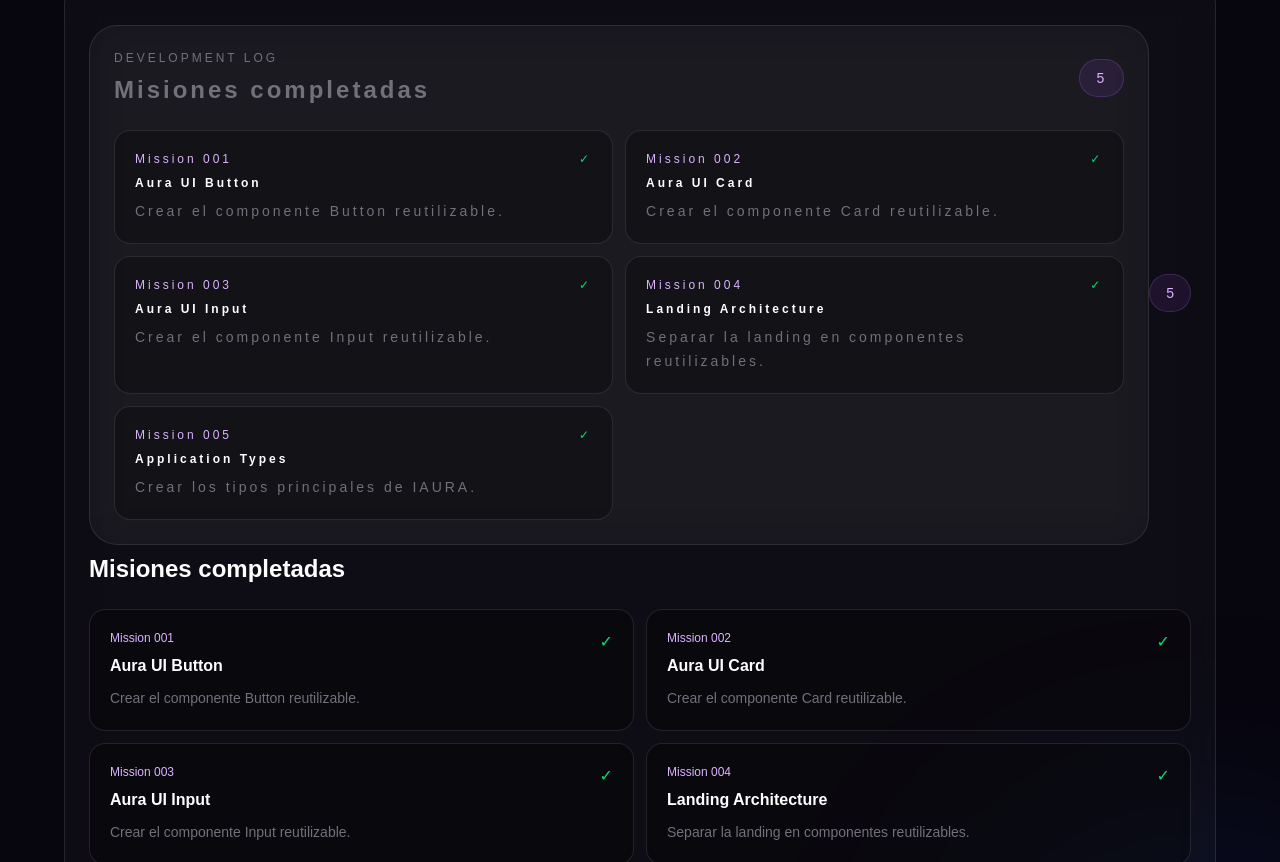
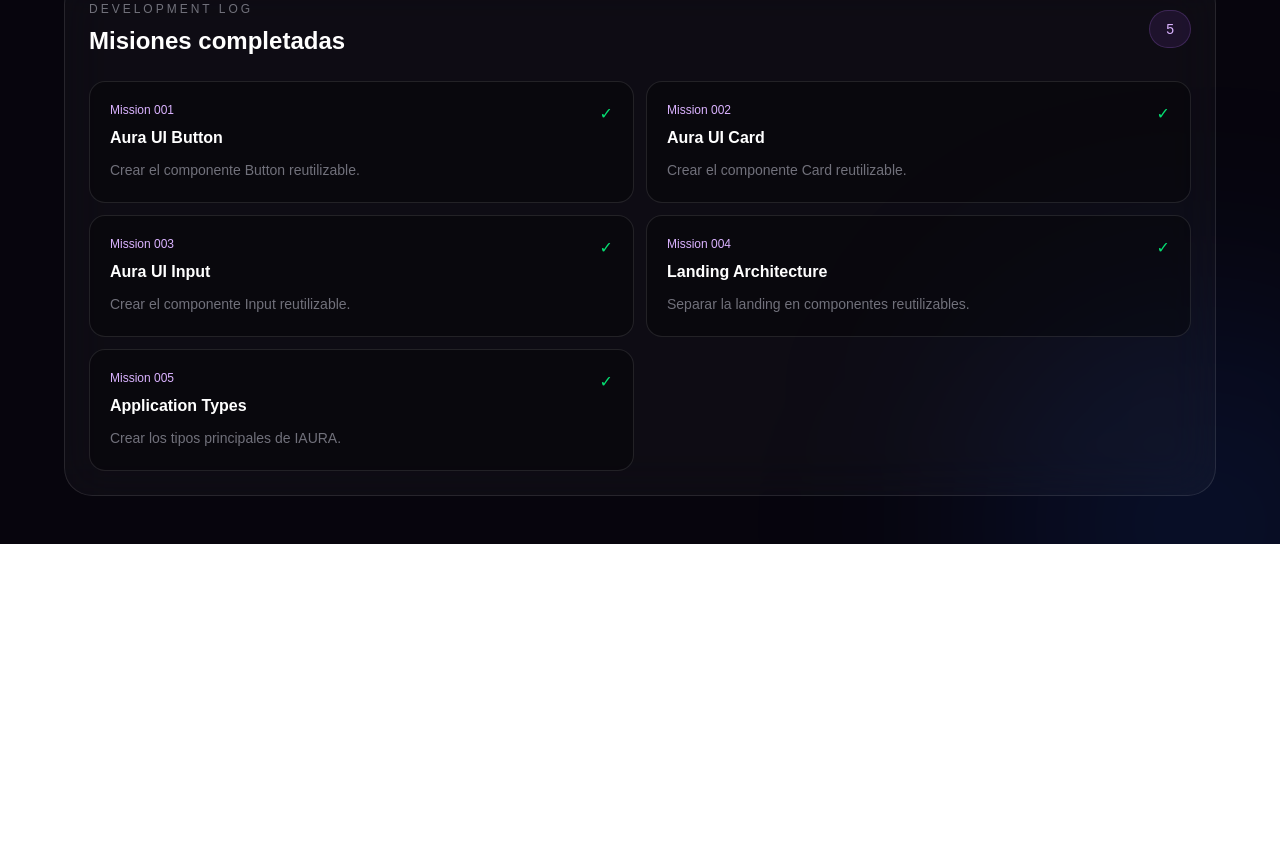
Before and after one commit to IAura-001/IAURA, a Next.js app: page / in a window 1280 px wide. Shown: the part 978-1840 px from the top of the page. After the commit the page ends 1522 px from the top, so only its background shows below. Built offline with nearby package versions, Linux system fonts and the light colour scheme.

Commit message:
Mission 009 - Extract MissionList component

```diff
--- a/app/page.tsx
+++ b/app/page.tsx
@@ -81,34 +81,10 @@ export default function Home() {
         <AssistantCard
           modeName={activeMode.name}
           modeIcon={activeMode.icon}
-        /><div className="lg:col-span-2">
-  <div className="mt-6 rounded-[28px] border border-white/10 bg-white/[0.03] p-6 backdrop-blur-xl">
-    <div className="flex items-center justify-between">
-      <div>
-        <p className="text-xs tracking-[0.25em] text-zinc-500">
-          <MissionList missions={completedMissions} />
-        </p>
+        />
+  <MissionList missions={completedMissions} />
 
-        <h2 className="mt-2 text-2xl font-semibold">
-          Misiones completadas
-        </h2>
-      </div>
 
-      <span className="rounded-full border border-purple-400/20 bg-purple-500/10 px-4 py-2 text-sm text-purple-300">
-        {completedMissions.length}
-      </span>
-    </div>
-
-    <div className="mt-6 grid gap-3 md:grid-cols-2">
-  {completedMissions.map((mission) => (
-    <MissionCard
-  key={mission.id}
-  mission={mission}
-/>
-      ))}
-    </div>
-  </div>
-</div>
       </section>
     </main>
   );
```
